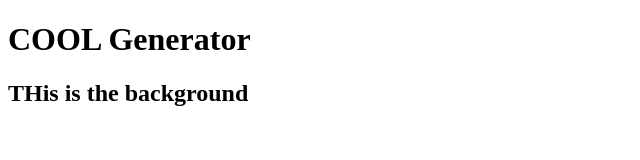
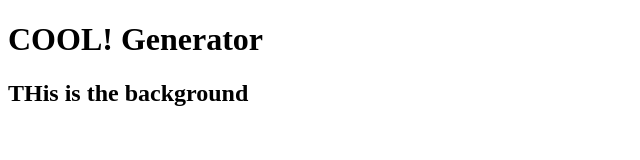
Before and after one commit to BrendaQu/background-generator, a plain HTML site: page index.html in a window 1280 px wide. Shown: the full height of the page, 0-640 px from the left. Drawn offline with Linux system fonts and the light colour scheme.

Commit message:
changing text

```diff
--- a/index.html
+++ b/index.html
@@ -5,7 +5,7 @@
         <link rel="stylesheet" type="text/css" href="style.css">
     </head>
     <body id="gradient">
-        <h1>COOL Generator</h1>
+        <h1>COOL! Generator</h1>
         <h2> THis is the background</h2>
     </body>
 </html>
```
